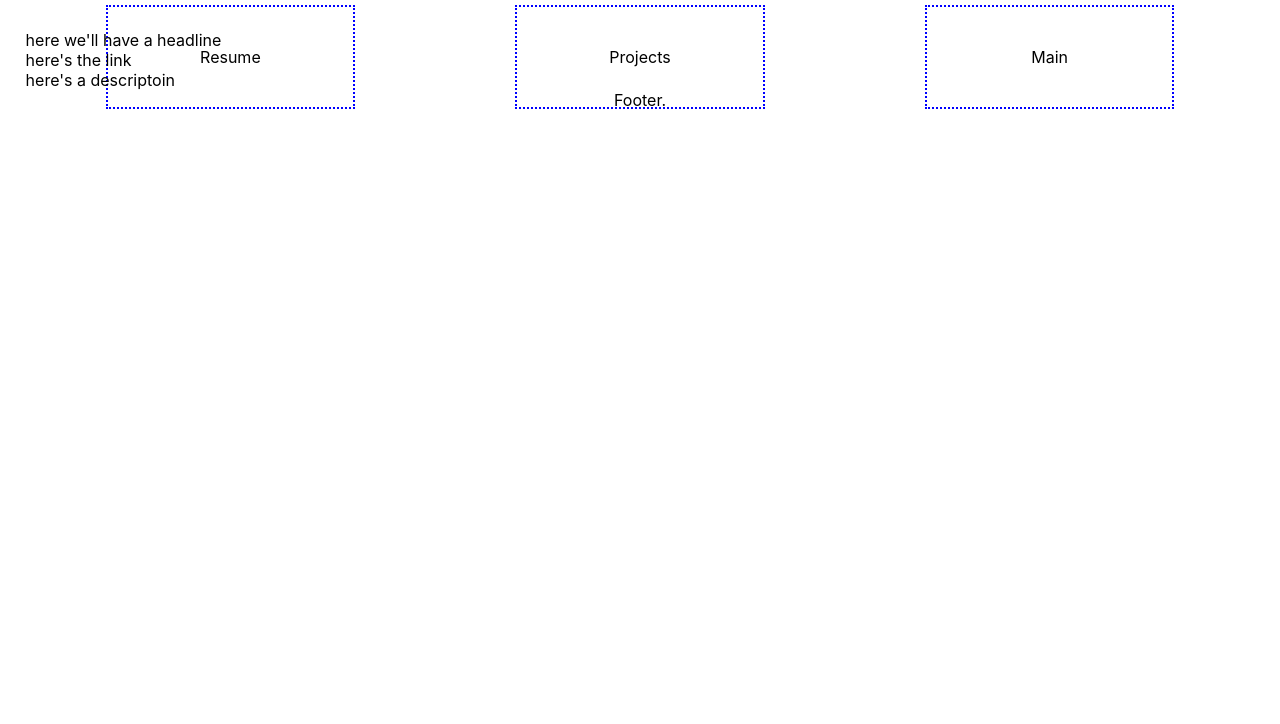
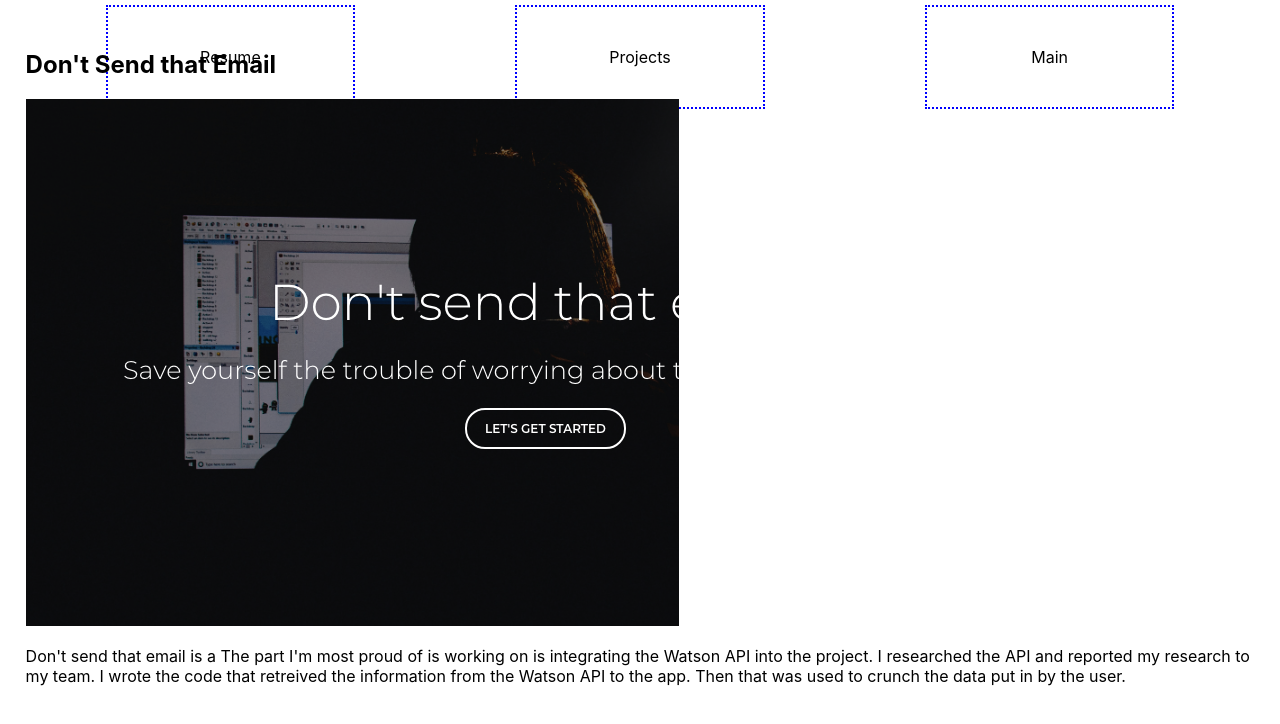
Before and after one commit to ceejaay/portfolio, a React (Create React App) app: page /items in a window 1280 px wide. Shown: the top 724 px of the page. Built offline with nearby package versions, Linux system fonts and the light colour scheme.

Commit message:
placeholder photo and some item page format added

```diff
--- a/src/App.css
+++ b/src/App.css
@@ -74,6 +74,12 @@
   height: auto;
 
 }
+
+.project-image img {
+  max-width: 100%;
+  height: auto;
+
+}
 .about-me {
   width: 100%;
   background: lightsalmon;
--- a/src/App.js
+++ b/src/App.js
@@ -24,7 +24,6 @@ class App extends Component {
         <Route exact path={"/"} component={MainContent}/>
         <Route path={"/items"} component={ItemPage }/>
         <Route path={"/resume"} component={Resume}/>
-        <Footer />
       </div>);
   }
 }
--- a/src/components/Footer.js
+++ b/src/components/Footer.js
@@ -4,7 +4,10 @@ import React from 'react';
 function Footer () {
   return (
       <div className="footer">
-      Footer.
+        <footer>
+          <p></p>
+          <p>208-350-0359</p>
+        </footer>
       </div>
       )
 
--- a/src/components/ItemPage.js
+++ b/src/components/ItemPage.js
@@ -1,17 +1,25 @@
 import React from 'react';
+import pic from '../assets/dont_send_that_email.png';
 
 
 const ItemPage = () => {
   return(
       <div>
-        <div>
-          here we'll have a headline
+        <div className="project-headline">
+          <h2>Don't Send that Email</h2>
         </div>
-        <div>
-          here's the link
+        <div className="project-image">
+            <img src={pic}  alt={"don't send that email"}/>
         </div>
-        <div>
-          here's a descriptoin
+        <div className="project-desription">
+          <p>
+            Don't send that email is a
+            The part I'm most proud of is working on is integrating the Watson API into the project. I researched the API and reported my research to my team. I wrote the code that retreived the information from the Watson API to the app. Then that was used to crunch the data put in by the user.
+
+          </p>
+
+          <div className="project-links">
+          </div>
         </div>
       </div>
       )
```
Also changed, not shown: src/assets/dont_send_that_email.png (added).
